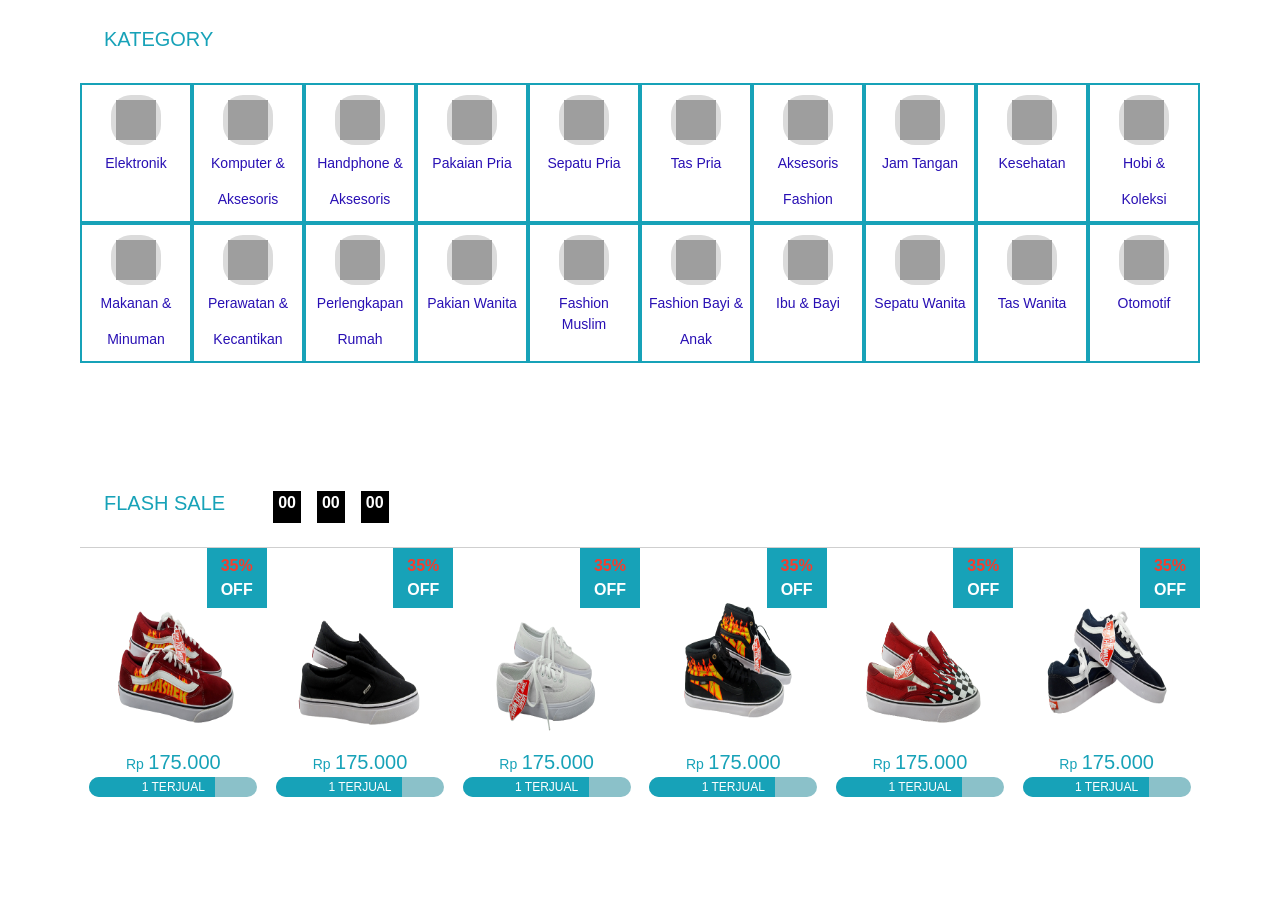
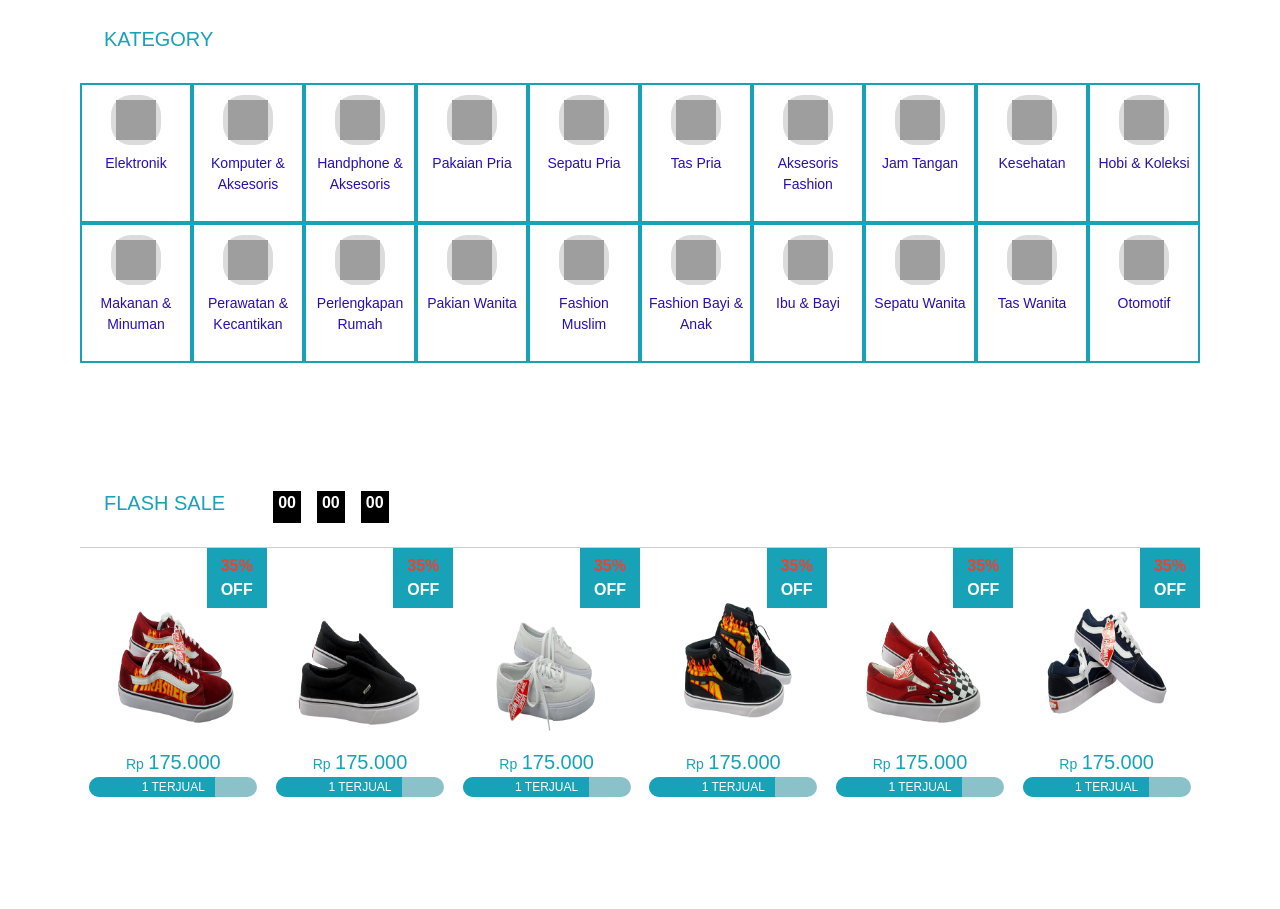
Before and after one commit to dafidpalevi1/NewMola, a plain HTML site: page index.html in a window 1280 px wide. Shown: the part 1121-2030 px from the top of the page. Drawn offline with nearby package versions, Linux system fonts and the light colour scheme; grey boxes are pictures that could not be loaded.

Commit message:
Add files via upload

```diff
--- a/index.html
+++ b/index.html
@@ -176,21 +176,18 @@
         </div>
         <p class="mb-0 text-center mt-2">
           Elektronik</p>
-        <p class="mb-0 text-center"></p>
       </div>
       <div class="d-flex flex-column align-items-center card-kategory">
         <div class="wrap-img">
           <img class="w-100 h-100" src="https://cf.shopee.co.id/file/1c2d1181b1f5306ce2c41803617e7446_tn" alt="" />
         </div>
-        <p class="mb-0 text-center mt-2">Komputer &</p>
-        <p class="mb-0 text-center">Aksesoris</p>
+        <p class="mb-0 text-center mt-2">Komputer & Aksesoris</p>
       </div>
       <div class="d-flex flex-column align-items-center card-kategory">
         <div class="wrap-img">
           <img class="w-100 h-100" src="https://cf.shopee.co.id/file/5bbc23650006cd766b8838f55d53aac7_tn" alt="" />
         </div>
-        <p class="mb-0 text-center mt-2">Handphone &</p>
-        <p class="mb-0 text-center">Aksesoris</p>
+        <p class="mb-0 text-center mt-2">Handphone & Aksesoris</p>
       </div>
       <div class="d-flex flex-column align-items-center card-kategory">
         <div class="wrap-img">
@@ -217,8 +214,7 @@
         <div class="wrap-img">
           <img class="w-100 h-100" src="https://cf.shopee.co.id/file/1f18bdfe73df39c66e7326b0a3e08e87_tn" alt="" />
         </div>
-        <p class="mb-0 text-center mt-2">Aksesoris</p>
-        <p class="mb-0 text-center">Fashion</p>
+        <p class="mb-0 text-center mt-2">Aksesoris Fashion</p>
       </div>
       <div class="d-flex flex-column align-items-center card-kategory">
         <div class="wrap-img">
@@ -238,8 +234,7 @@
         <div class="wrap-img">
           <img class="w-100 h-100" src="https://cf.shopee.co.id/file/61a7b80e42a3d272d170954c76ab84a7_tn" alt="" />
         </div>
-        <p class="mb-0 text-center mt-2">Hobi &</p>
-        <p class="mb-0 text-center">Koleksi</p>
+        <p class="mb-0 text-center mt-2">Hobi & Koleksi</p>
       </div>
     </div>
     <div class="d-flex">
@@ -247,22 +242,19 @@
         <div class="wrap-img">
           <img class="w-100 h-100" src="https://cf.shopee.co.id/file/b912e9726dc8cb5e9447a7738a68479c_tn" alt="" />
         </div>
-        <p class="mb-0 text-center mt-2">Makanan &</p>
-        <p class="mb-0 text-center">Minuman</p>
+        <p class="mb-0 text-center mt-2">Makanan & Minuman</p>
       </div>
       <div class="d-flex flex-column align-items-center card-kategory">
         <div class="wrap-img">
           <img class="w-100 h-100" src="https://cf.shopee.co.id/file/fd68904a717156196d809cab264a4f4e_tn" alt="" />
         </div>
-        <p class="mb-0 text-center mt-2">Perawatan &</p>
-        <p class="mb-0 text-center">Kecantikan</p>
+        <p class="mb-0 text-center mt-2">Perawatan & Kecantikan</p>
       </div>
       <div class="d-flex flex-column align-items-center card-kategory">
         <div class="wrap-img">
           <img class="w-100 h-100" src="https://cf.shopee.co.id/file/962e5544f481d1032bd1dfd3137c4355_tn" alt="" />
         </div>
-        <p class="mb-0 text-center mt-2">Perlengkapan</p>
-        <p class="mb-0 text-center">Rumah</p>
+        <p class="mb-0 text-center mt-2">Perlengkapan Rumah</p>
       </div>
       <div class="d-flex flex-column align-items-center card-kategory">
         <div class="wrap-img">
@@ -282,8 +274,7 @@
         <div class="wrap-img">
           <img class="w-100 h-100" src="https://cf.shopee.co.id/file/9251edd6d6dd98855ff5a99497835d9c_tn" alt="" />
         </div>
-        <p class="mb-0 text-center mt-2">Fashion Bayi &</p>
-        <p class="mb-0 text-center">Anak</p>
+        <p class="mb-0 text-center mt-2">Fashion Bayi & Anak</p>
       </div>
       <div class="d-flex flex-column align-items-center card-kategory">
         <div class="wrap-img">
--- a/style.css
+++ b/style.css
@@ -1610,7 +1610,6 @@ form.sign-in-form {
   }
 
   .card-kategory {
-    padding: 10px 5px;
     width: 100%;
     height: 140px;
     border: 0px solid #ff0000;
@@ -1620,7 +1619,7 @@ form.sign-in-form {
     width: 80px;
     height: 80px;
     background-color: #dbdbdb;
-    border-radius: 120px;
+    border-radius: 100px;
     border: none;
   }
 }
```
